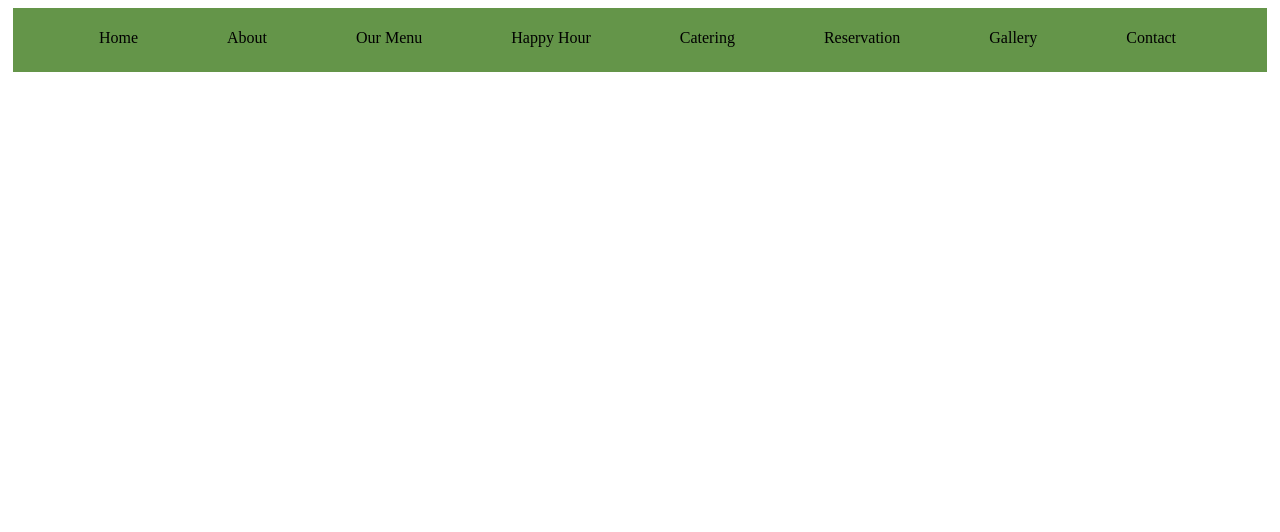
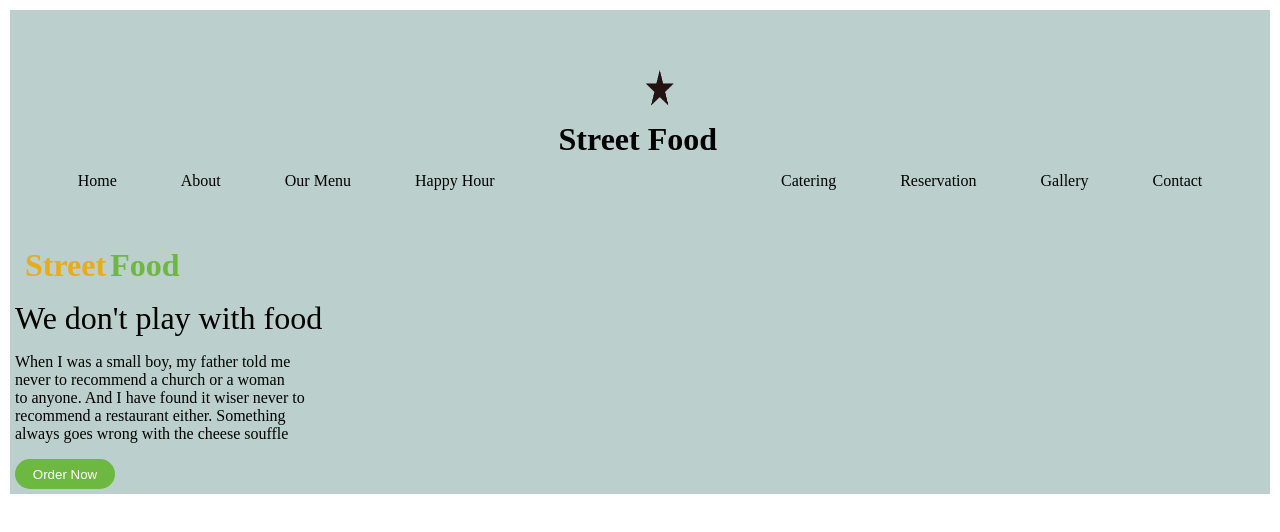
Before and after one commit to AliceWachira/StreetFood-Website, a plain HTML site: page index.html in a window 1280 px wide. Drawn offline with Linux system fonts and the light colour scheme.

Commit message:
adds the second part of section 1, styles it and adds the first button

```diff
--- a/index.css
+++ b/index.css
@@ -1,15 +1,16 @@
 
 body {
-    font-family: 'Poppins';
-    color: #EAAB1B,#6CB840 ;
+    font-family:'Poppins';
+    margin: 0px;
 }
 .firstsection{
     padding: 5px;
-    margin: 5px;
-    background-color: #649549;
+    margin: 10px;
+    background-color: #bbcfcc;
 }
 .firstsection > .header{
     text-align: center;
+    height: 200px;
 }
 .firstsection > .header ul li{
     list-style: none;
@@ -21,5 +22,37 @@ body {
 a {
     text-decoration: none;
     color: black;
-    margin: 20px 65px 65px 20px;
+    margin: 10px 50px 50px 10px;
 }
+img{
+    width: 40px;
+    height: 50px;
+}
+#image1{
+font-weight: 700;
+font-size: xx-large;
+}
+.streetsize{
+    margin-left: 10px;
+}
+#street{
+   color:  #EAAB1B;
+   font-size: xx-large;
+}
+#food{
+    color: #6CB840;
+    font-size: xx-large;
+}
+#playwithfood{
+    font-size: xx-large;
+    margin: 0px;
+}
+#button{
+    color:white;
+    background-color: #6CB840;
+    border-color: transparent;
+   border-radius: 15px;
+   height: 30px;
+   width: 100px;
+
+}
--- a/index.html
+++ b/index.html
@@ -14,6 +14,7 @@
                 <li><a href="about">About</a></li>
                 <li><a href="menu">Our Menu</a></li>
                 <li><a href="happy">Happy Hour</a></li>
+                <li><p id="image1"><img src="image1.png" alt="Logo"> <br> <a href="streetfood">Street Food</a></p></li>
                 <li><a href="catering">Catering</a></li>
                 <li><a href="reservation">Reservation</a></li>
                 <li><a href="gallery">Gallery</a></li>
@@ -21,6 +22,16 @@
             </ul>
 
         </nav>
+    <p class="streetsize"> <strong id="street">Street</strong> <strong id="food"> Food</strong></p>
+    <p id="playwithfood"> We don't play with food</p>
+    <p id="smallboy">
+        When I was a small boy, my father told me <br>
+        never to recommend a church or a woman <br>
+        to anyone. And I have found it wiser never to <br>
+        recommend a restaurant either. Something <br>
+        always goes wrong with the cheese souffle
+    </p>
+    <button id="button"> Order Now</button>
 
     </section>
 
```
Also changed, not shown: image1.png (added).
